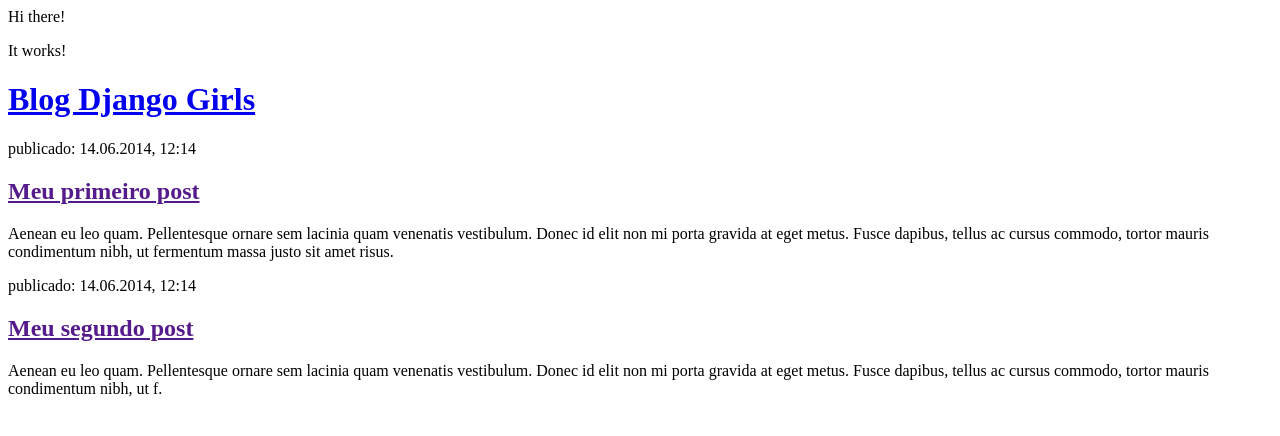
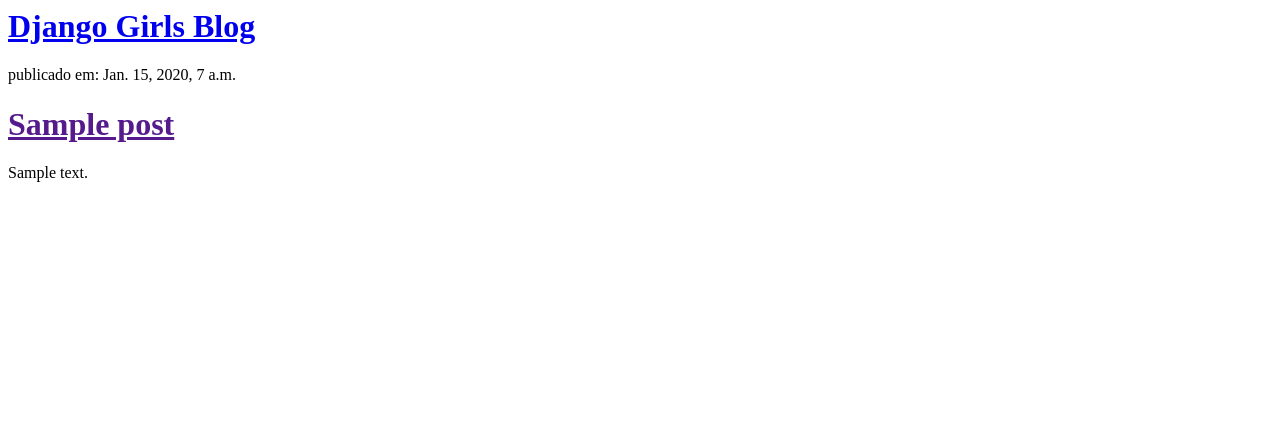
Before and after one commit to lidianemartins/my-first-blog, a Django app: template blog/templates/blog/post_list.html in a window 1280 px wide. Shown: the top 436 px of the page. Run offline with Django 3.2, Linux system fonts and the light colour scheme; the template is opened without the code that fills it: values that come from a table or form of the project are taken from there, others are empty; tables that the repository leaves empty hold one stand-in row (values such as "Sample post").

Commit message:
Modified templates to display posts from database.

```diff
--- a/blog/templates/blog/post_list.html
+++ b/blog/templates/blog/post_list.html
@@ -1,29 +1,19 @@
-<html>
-<body>
-    <p>Hi there!</p>
-    <p>It works!</p>
-</body>
-</html>
-
 <html>
     <head>
         <title>Blog Django Girls</title>
     </head>
     <body>
-        <div>
-            <h1><a href="/">Blog Django Girls</a></h1>
-        </div>
+      <div>
+    <h1><a href="/">Django Girls Blog</a></h1>
+</div>
 
-        <div>
-            <p>publicado: 14.06.2014, 12:14</p>
-            <h2><a href="">Meu primeiro post</a></h2>
-            <p>Aenean eu leo quam. Pellentesque ornare sem lacinia quam venenatis vestibulum. Donec id elit non mi porta gravida at eget metus. Fusce dapibus, tellus ac cursus commodo, tortor mauris condimentum nibh, ut fermentum massa justo sit amet risus.</p>
-        </div>
+{% for post in posts %}
+    <div>
+        <p>publicado em: {{ post.published_date }}</p>
+        <h1><a href="">{{ post.title }}</a></h1>
+        <p>{{ post.text|linebreaksbr }}</p>
+    </div>
+{% endfor %}
 
-        <div>
-            <p>publicado: 14.06.2014, 12:14</p>
-            <h2><a href="">Meu segundo post</a></h2>
-            <p>Aenean eu leo quam. Pellentesque ornare sem lacinia quam venenatis vestibulum. Donec id elit non mi porta gravida at eget metus. Fusce dapibus, tellus ac cursus commodo, tortor mauris condimentum nibh, ut f.</p>
-        </div>
     </body>
 </html>
```
Also changed, not shown: blog/views.py (+7 -2 lines).
